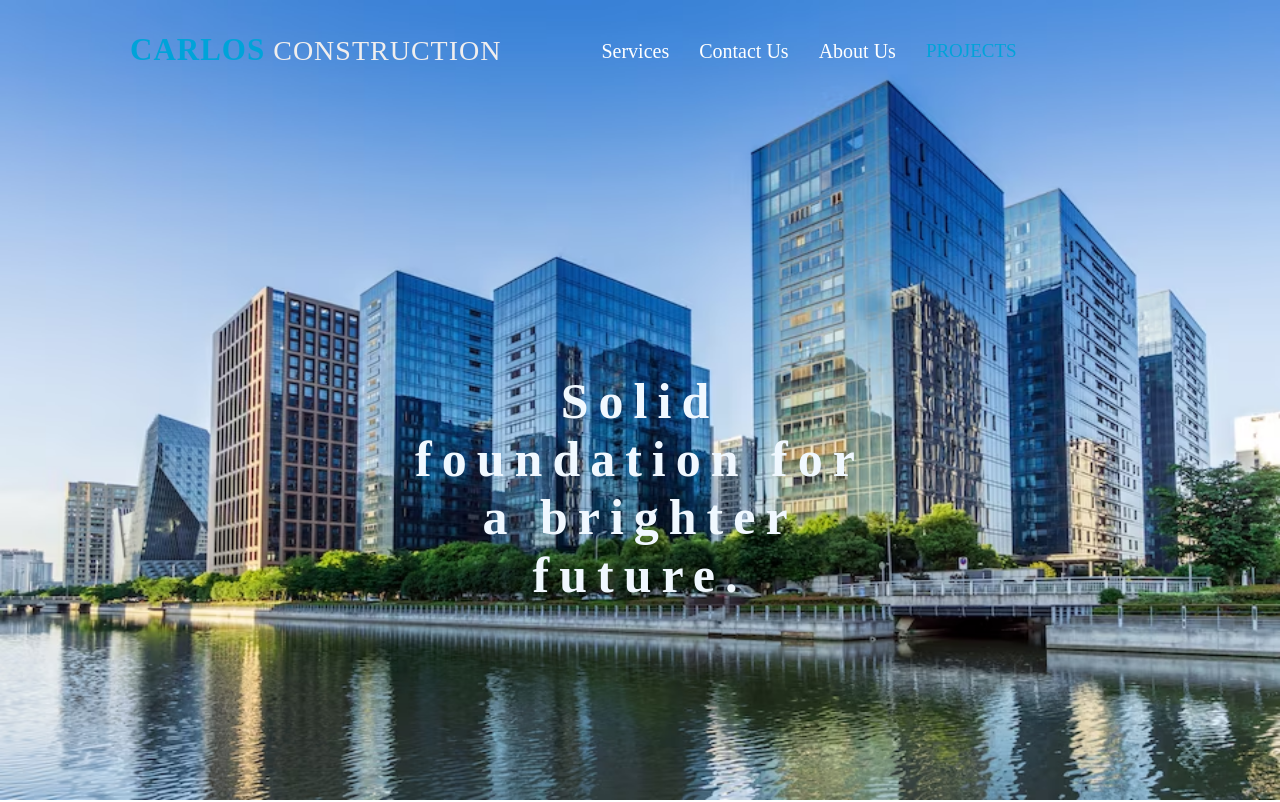
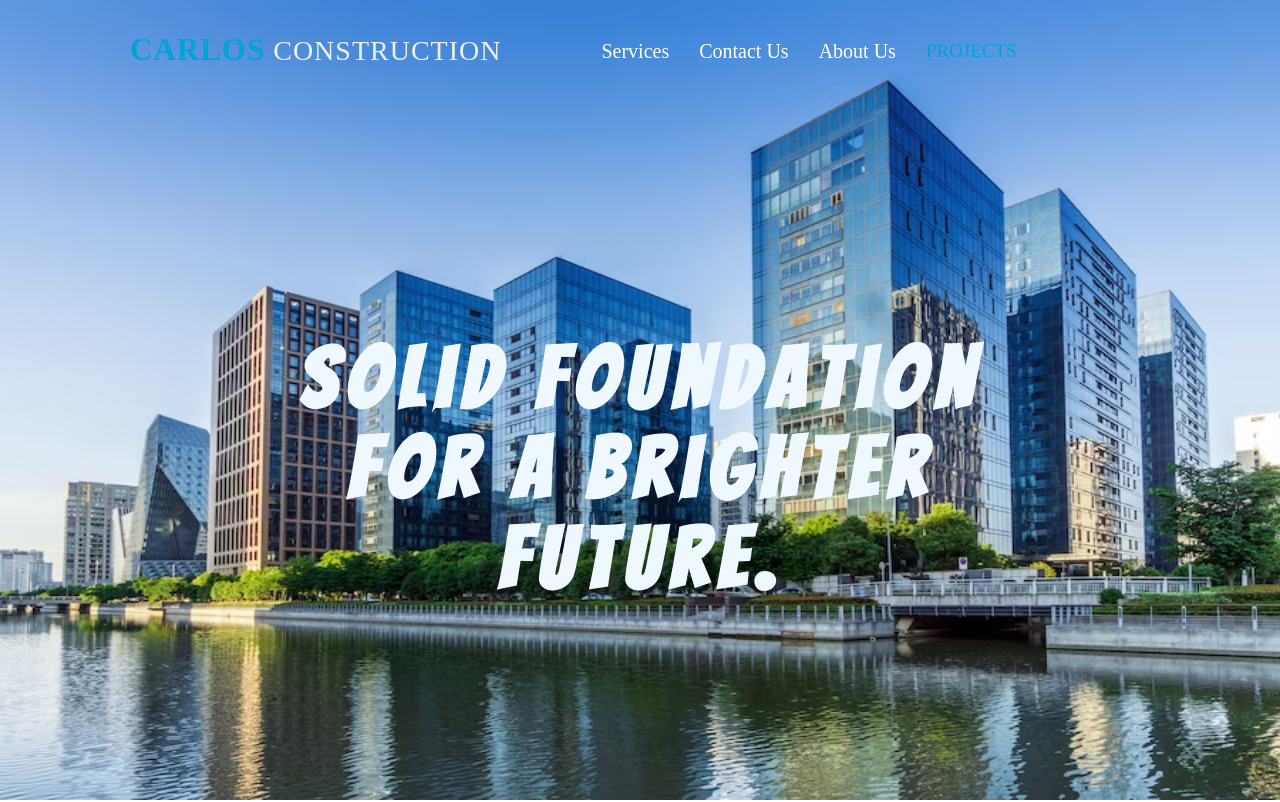
Before and after one commit to Kudatee007/carlosconstruction, a React (Create React App) app: page /about in a window 1280 px wide. Shown: the top 802 px of the page. Built offline with nearby package versions, Linux system fonts and the light colour scheme; a web font is replaced by a local one.

Commit message:
update changes

```diff
--- a/src/Components/About Us/About.css
+++ b/src/Components/About Us/About.css
@@ -14,7 +14,7 @@
   text-align: center;
   width: 20ch;
   margin: 0 auto;
-  color: white;
+  color: aliceblue;
   font-family: "Bangers";
   letter-spacing: 10px;
 }
@@ -80,9 +80,8 @@ h2{
   }
 .solid{
     padding-top: 20%;
-    font-size: 50px;
+    font-size: 85px;
     color: aliceblue;
-    font-family: 'Times New Roman', Times, serif;
 }
 
 }
```
